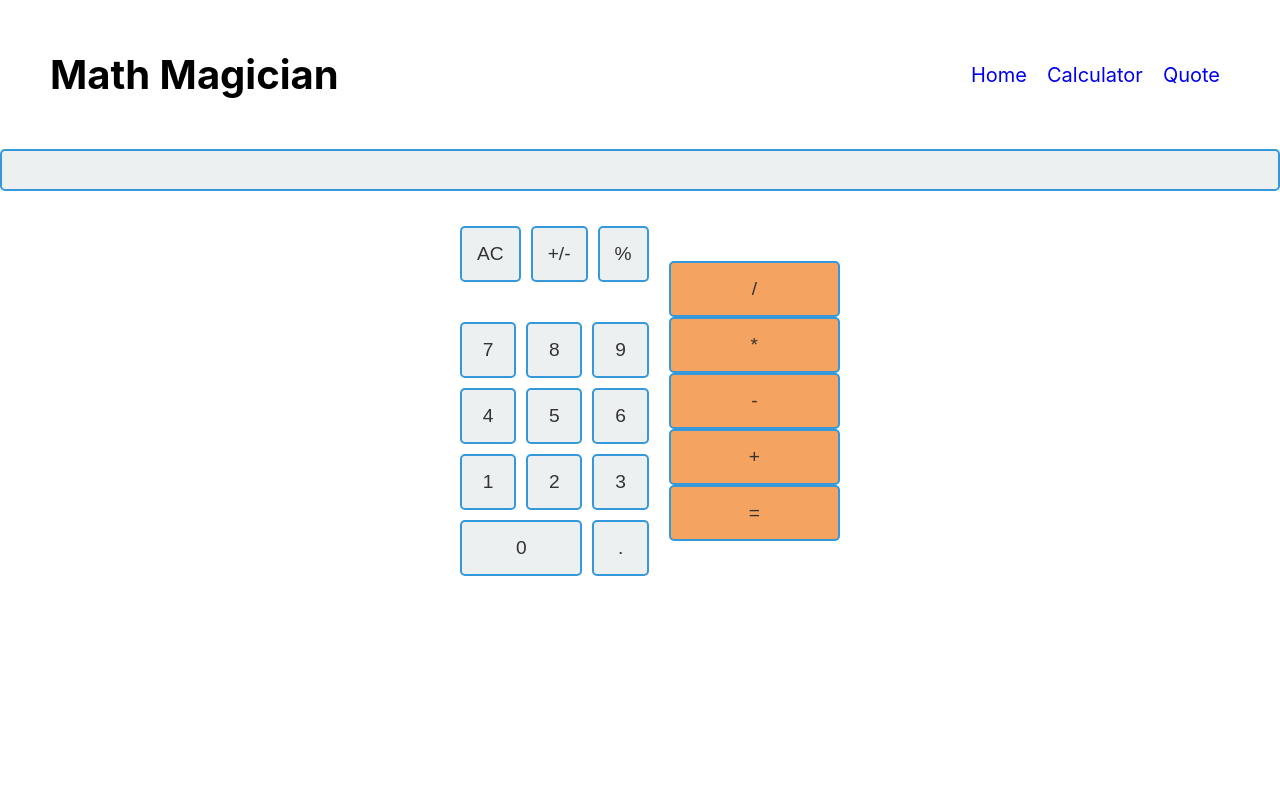
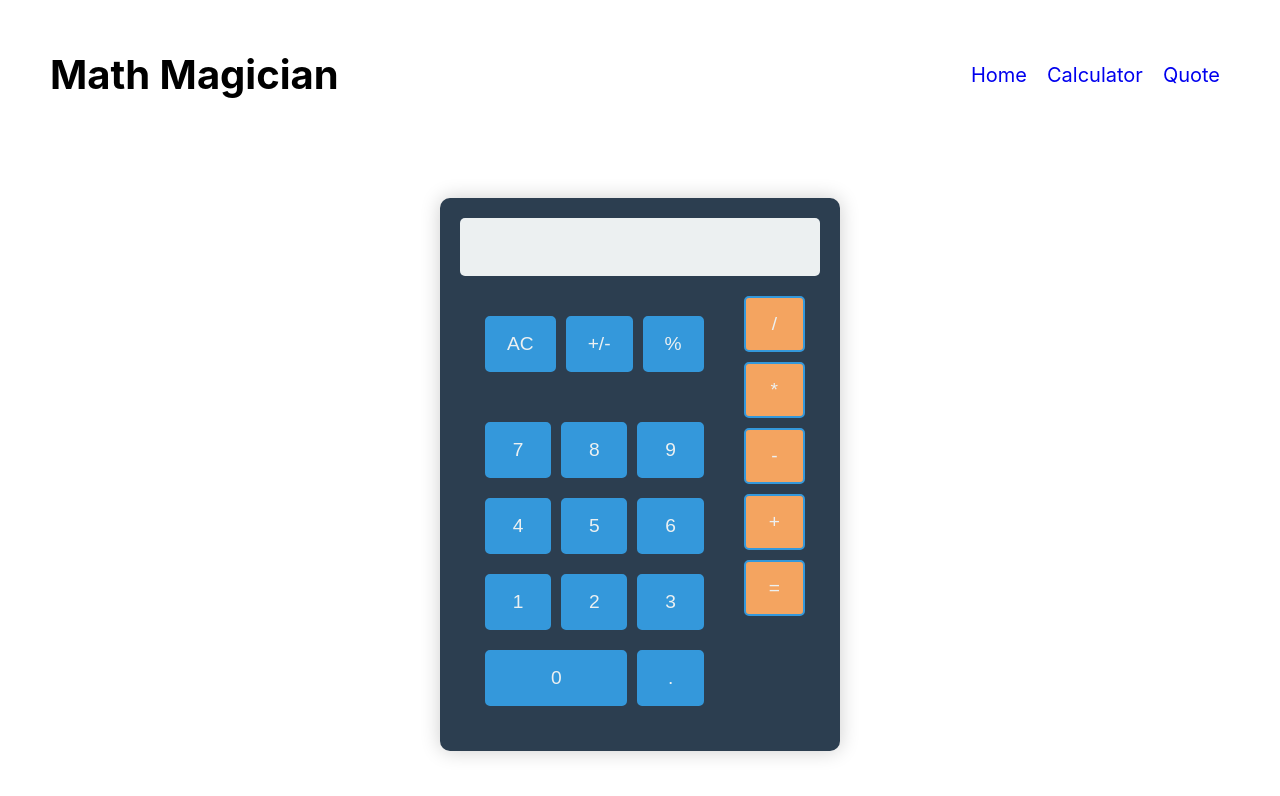
Before and after one commit to Hassan-Jamal/React_Calculatorapp, a React (Create React App) app: page /calculator in a window 1280 px wide. Shown: the top 796 px of the page. Built offline with nearby package versions, Linux system fonts and the light colour scheme.

Commit message:
changes occurs in index.css

```diff
--- a/src/App.css
+++ b/src/App.css
@@ -99,13 +99,6 @@
 }
 
 
-
-.obj{
-  display: flex;
-  align-items: center;
-  justify-content: center;
-  width: 400px;
-}
 
 .keypad2 .btn{
   background-color: sandybrown;
@@ -214,9 +207,71 @@ p {
 
 
 
-.calc{
+/* Add this styling to your CSS file or style block in your React component */
+
+.calc {
+  max-width: 400px;
+  margin: auto;
+  background-color: #2c3e50;
+  color: #ecf0f1;
+  border-radius: 10px;
+  overflow: hidden;
+  box-shadow: 0 0 20px rgba(0, 0, 0, 0.2);
+}
+
+.obj {
   display: flex;
-  flex-direction: column;
-  align-items: center;
-  justify-content: center;
 }
+
+/* Optional: Add some styles to make it more visually appealing */
+
+.calc {
+  padding: 20px;
+  box-sizing: border-box;
+}
+
+/* Add styles for the Input component (assuming it has a class named 'text') */
+
+.text {
+  width: 100%;
+  padding: 15px;
+  font-size: 1.5em;
+  border: none;
+  border-radius: 5px;
+  margin-bottom: 15px;
+  box-sizing: border-box;
+  color: #2c3e50;
+  background-color: #ecf0f1;
+}
+
+/* Optional: Add styles for the Operands, Keypad, and Operators components */
+
+/* Add some padding and margin to the button components */
+button {
+  padding: 15px;
+  margin: 5px;
+  font-size: 1.2em;
+  border: none;
+  border-radius: 5px;
+  cursor: pointer;
+}
+
+/* Add different background colors and text colors for different button types */
+.btn {
+  background-color: #3498db;
+  color: #ecf0f1;
+}
+
+.btn:hover {
+  background-color: #2980b9;
+}
+
+.btn-zero {
+  grid-column: span 2;
+}
+
+/* Add some spacing between the different sections */
+.obj > div {
+  flex: 1;
+  margin-right: 20px;
+}
```
